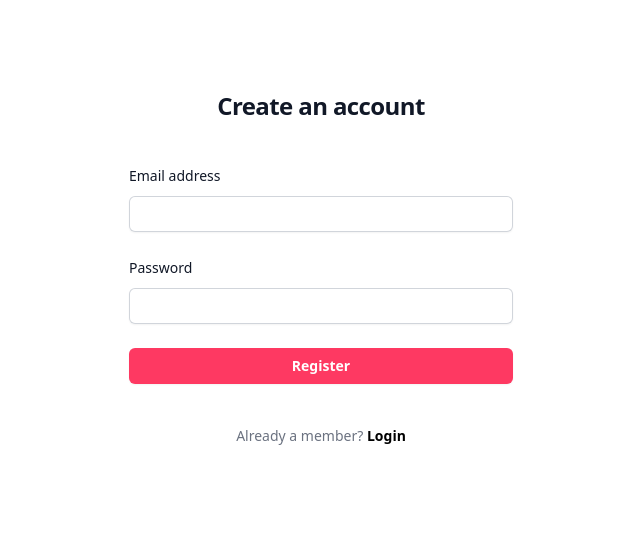
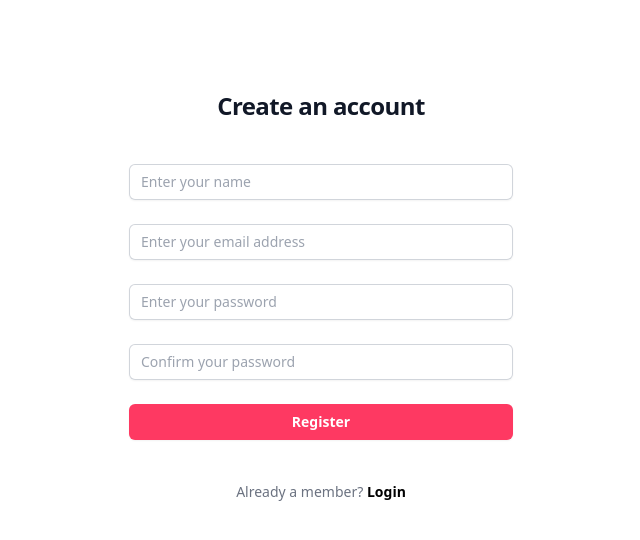
Before and after one commit to abhilashvijayan7/ComfyStay, a React (Vite) app in the folder frontend/: page /signup in a window 1280 px wide. Shown: the top 540 px of the page, without its empty margins (319-959 px from the left). Built offline with nearby package versions, Linux system fonts and the light colour scheme.

Commit message:
signup frontend completed

```diff
--- a/frontend/src/Components/User/Signup.jsx
+++ b/frontend/src/Components/User/Signup.jsx
@@ -1,11 +1,38 @@
 import React from 'react'
+import { useState } from 'react'
+import './Style.css'
 // import Link from 'react-router-dom'
 
 function Signup() {
+    const[inputs,setInputs]=useState({
+        username: '',
+        email:'',
+        password: '',
+        cpassword: ''
+    })
+
+    const [focus , setFocus]= useState({
+        errName:false,
+        errEmail :false,
+        errPass :false,
+        errCpass :false
+
+    })
+    const handleSubmit=(e)=>{
+        e.preventDefault();
+    }
+    const handleChange =(e)=>{
+        const name=e.target.name;
+        const value=e.target.value;
+        setInputs({...inputs,[name]:value})
+    }
   return (
 <>
-      <div className="flex min-h-full flex-1 flex-col justify-center px-6 py-12 lg:px-8">
-        <div className="sm:mx-auto sm:w-full sm:max-w-sm">
+
+
+      <div className="flex min-h-full flex-1 flex-col justify-center px-6 py-12 lg:px-8 ">
+        <div>
+        <div className="sm:mx-auto sm:w-full sm:max-w-sm ">
           {/* <img
             className="mx-auto h-10 w-auto"
             src="https://tailwindui.com/img/logos/mark.svg?color=indigo&shade=600"
@@ -16,12 +43,28 @@ function Signup() {
           </h2>
         </div>
 
-        <div className="mt-10 sm:mx-auto sm:w-full sm:max-w-sm">
-          <form className="space-y-6" action="#" method="POST">
+        <div className="mt-10 sm:mx-auto sm:w-full sm:max-w-sm ">
+          <form onSubmit={handleSubmit} className="space-y-6 " action="#" method="POST">
+          <div>
+            <div className="mt-2">
+                <input
+                  id="name"
+                  name="username"
+                  type="text"
+                  pattern='^[A-Za-z0-9].{2,16}'
+                  autoComplete=""
+                  required
+                  className="block w-full rounded-md border-0 py-1.5 text-gray-900 shadow-sm ring-1 ring-inset ring-gray-300 placeholder:text-gray-400 focus:ring-2 focus:ring-inset focus:ring-indigo-600 sm:text-sm sm:leading-6"
+                  placeholder="Enter your name"
+                  value={inputs.username}
+                  onChange={handleChange}
+                  onBlur={()=>setFocus({...focus,errName : true})}
+                  focus ={focus.errName.toString()}/><span>Username should have 3-16 characters</span>
+              </div>
+            </div>
+
             <div>
-              <label htmlFor="email" className="block text-sm font-medium leading-6 text-gray-900">
-                Email address
-              </label>
+
               <div className="mt-2">
                 <input
                   id="email"
@@ -30,30 +73,48 @@ function Signup() {
                   autoComplete="email"
                   required
                   className="block w-full rounded-md border-0 py-1.5 text-gray-900 shadow-sm ring-1 ring-inset ring-gray-300 placeholder:text-gray-400 focus:ring-2 focus:ring-inset focus:ring-indigo-600 sm:text-sm sm:leading-6"
-                />
+                  placeholder="Enter your email address"
+                  value={inputs.email}
+                  onChange={handleChange}
+                  onBlur={()=>setFocus({...focus,errEmail : true})}
+                   focus ={focus.errEmail.toString()}/><span>Enter a valid email id</span>
               </div>
             </div>
 
             <div>
-              <div className="flex items-center justify-between">
-                <label htmlFor="password" className="block text-sm font-medium leading-6 text-gray-900">
-                  Password
-                </label>
-                <div className="text-sm">
-                  {/* <a href="#" className="font-semibold text-indigo-600 hover:text-indigo-500">
-                    Forgot password?
-                  </a> */}
-                </div>
-              </div>
+
               <div className="mt-2">
                 <input
                   id="password"
                   name="password"
                   type="password"
+                  pattern="(?=^.{8,16}$)((?=.*\d)|(?=.*\W+))(?![.\n])(?=.*[A-Z])(?=.*[a-z]).*$"
                   autoComplete="current-password"
                   required
                   className="block w-full rounded-md border-0 py-1.5 text-gray-900 shadow-sm ring-1 ring-inset ring-gray-300 placeholder:text-gray-400 focus:ring-2 focus:ring-inset focus:ring-indigo-600 sm:text-sm sm:leading-6"
-                />
+                  placeholder="Enter your password"
+                  value={inputs.password}
+                  onChange={handleChange}
+                  onBlur={()=>setFocus({...focus,errPass : true})}
+                  focus ={focus.errPass.toString()}/><span>password must have minimum 8 characters and atleast 1 uppercase,1 digit and 1 special character</span>
+              </div>
+
+            </div>
+            <div>
+            <div className="mt-2">
+                <input
+                  id="confirm-password"
+                  name="cpassword"
+                  type="password"
+                  pattern={inputs.password}
+                  autoComplete=""
+                  required
+                  className="block w-full rounded-md border-0 py-1.5 text-gray-900 shadow-sm ring-1 ring-inset ring-gray-300 placeholder:text-gray-400 focus:ring-2 focus:ring-inset focus:ring-indigo-600 sm:text-sm sm:leading-6"
+                  placeholder="Confirm your password"
+                  value={inputs.cpassword}
+                  onChange={handleChange}
+                  onBlur={()=>setFocus({...focus,errCpass : true})}
+                  focus ={focus.errCpass.toString()}/><span>password is not matching</span>
               </div>
             </div>
 
@@ -75,7 +136,7 @@ function Signup() {
             </a>
           </p>
         </div>
-      </div>
+      </div></div>
 </>
   )
 }
--- /dev/null
+++ b/frontend/src/Components/User/Style.css
@@ -0,0 +1,11 @@
+span{
+    color : rgb(250, 76, 76);
+    font-size: 12px;
+    display:none
+}
+input:invalid[focus='true'] ~ span{
+    display: block;
+}
+input:invalid[focus='true']{
+    border: 1px solid red;
+}
--- a/frontend/src/index.css
+++ b/frontend/src/index.css
@@ -9,5 +9,5 @@
 
 
 button:hover{
-  opacity: 70%;
+  opacity: 80%;
 }
```
